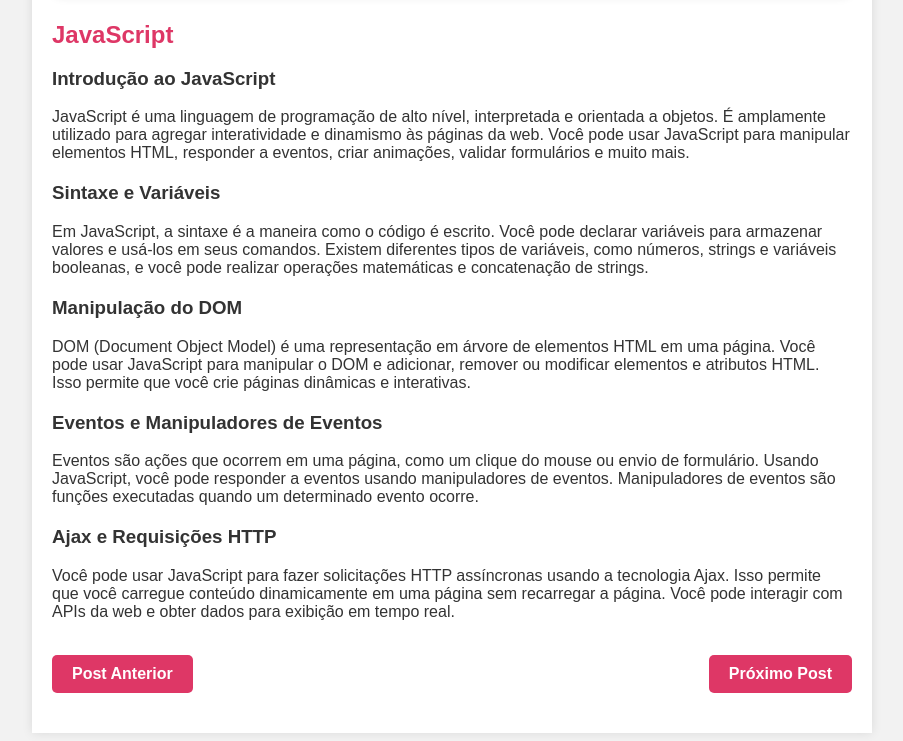
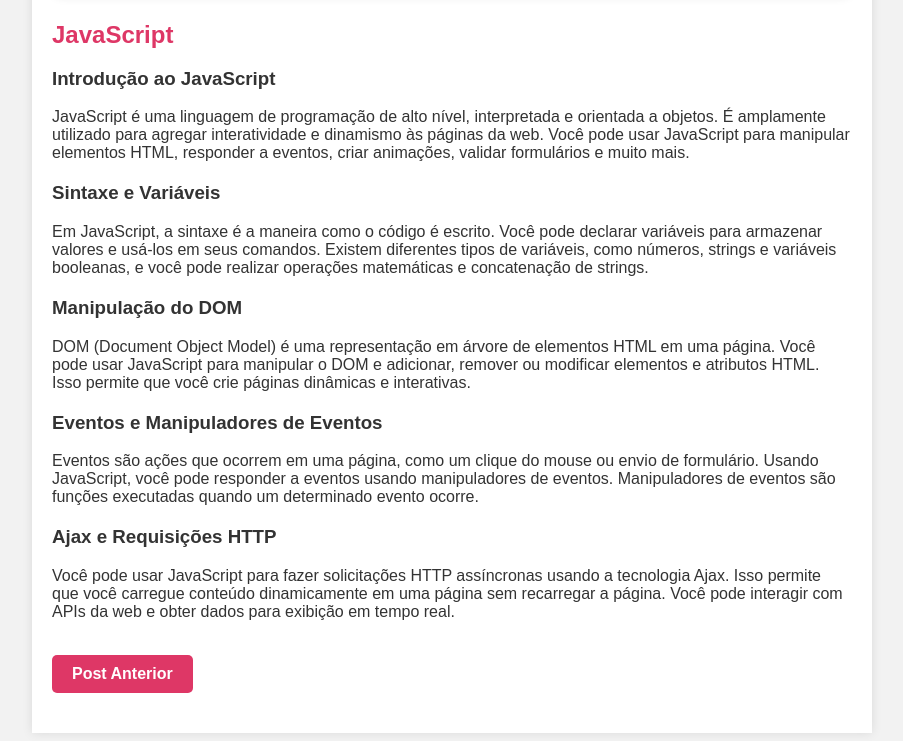
Before and after one commit to MilenaMartini/TrabalhoBlog, a plain HTML site: page Posts/Post3/Post3.html in a window 1280 px wide. Shown: the part 589-1330 px from the top of the page, without its empty margins (188-1091 px from the left). Drawn offline with Linux system fonts and the light colour scheme.

Commit message:
correção

```diff
--- a/Posts/Post3/Post3.html
+++ b/Posts/Post3/Post3.html
@@ -37,7 +37,6 @@
     <p>Você pode usar JavaScript para fazer solicitações HTTP assíncronas usando a tecnologia Ajax. Isso permite que você carregue conteúdo dinamicamente em uma página sem recarregar a página. Você pode interagir com APIs da web e obter dados para exibição em tempo real.</p>
     <br><br><br><br>
 
-    <a href="../Post3/Post3.html" class="next-button">Próximo Post</a>
     <a href="../Post1/Post1.html" class="prev-button">Post Anterior</a>
   </div>
 
```
